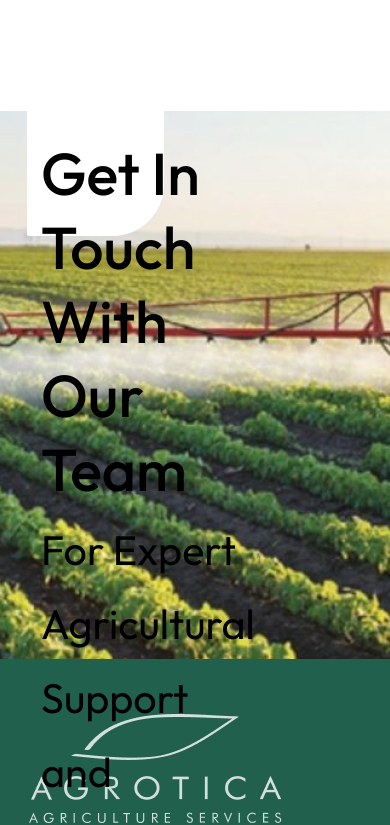
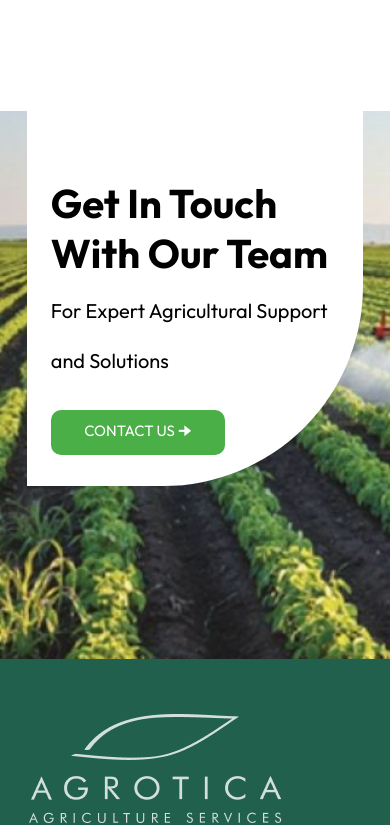
Before and after one commit to Chris-A-75/agrotica-home-page, a JavaScript app: page / in a window 390 px wide. Shown: the part 3984-4809 px from the top of the page. Built offline with nearby package versions, Linux system fonts and the light colour scheme; the HTML template or start-up script is replaced by a standard one; a web font is replaced by a local one.

Commit message:
section 5-5 responsive

```diff
--- a/src/App.css
+++ b/src/App.css
@@ -278,50 +278,32 @@
   }
 
 
-  .section-5-5 {
-    width: 100%;
-    position: relative;
+  .section-5-5-background-container {
+    height: 548px;
+    max-width: 100%;
+    background-size: cover;
+    overflow: hidden;
+    background-image: url('assets/Mask\ group1.png');
   }
-  .section-5-5-wrapper {
-    position: relative;
-    width: 100%;
-  }
-  .section-5-5-background-container {
-    width: 100%;
-    max-width: 1550px;
-    height: 548px;
-    overflow: hidden;
-  }
-  .section-5-5-background-image {
-    width: 100%;
-    height: 100%;
-    object-fit: cover;
-    display: block;
-  }
-  .section-5-5-overlay {
-    position: absolute;
-    top: 0%;
-    left: 7%;
+  .section-5-5-corner-shape {
+    background-color: white;
+    border-bottom-right-radius: 200px;
     width: 35%;
-    height: auto;
-  }
-  .section-5-5-foreground-image {
-    width: 100%;
-    height: auto;
-    display: block;
+    margin-left: 7%;
   }
   .section-5-5-text-block {
-    position: absolute;
-    top: 20%;
-    left: 10%;
     color: black;
-    font-size: 7vh;
-    font-weight: 500;
-    padding-right: 19px;
+    padding-top: 20%;
+    margin-left: 7%;
+    font-size: clamp(2.5rem, 4vw, 3.125rem);
+    font-weight: 600;
   }
   .section-5-5-subtext {
-    font-size: 4.9vh;
+    font-size: clamp(1.25rem, 2.5vw, 1.875rem);
     font-weight: 400;
+  }
+  .Bsection-5-5 {
+    margin: 10% 0;
   }
 
 
@@ -408,4 +390,11 @@
     .section-3-side-image {
       max-width: 50%;
     }
+    .section-5-5-corner-shape {
+      width: fit-content;
+      margin-right: 7%;
+    }
+    .Bsection-5-5 {
+      width: 56%;
+    }
   }
--- a/src/App.js
+++ b/src/App.js
@@ -232,32 +232,19 @@ function App() {
       </div>
 
       <div className="section-5-5">
-        <div className="section-5-5-wrapper">
           <div className="section-5-5-background-container">
-            <img
-              src={image17}
-              alt=""
-              className="section-5-5-background-image"
-            />
-          </div>
-
-          <div className="section-5-5-overlay">
-            <img
-              src={image18}
-              alt=""
-              className="section-5-5-foreground-image"
-            />
-            <div className="section-5-5-text-block">
+            <div className="section-5-5-corner-shape">
+              <div className="section-5-5-text-block">
               Get In Touch With Our Team
               <br />
               <span className="section-5-5-subtext">
                 For Expert Agricultural Support and Solutions
               </span>
               <br />
-              <button className="green-button-style">contact us 🠊</button>
+              <button className="green-button-style Bsection-5-5">contact us 🠊</button>
+            </div>
             </div>
           </div>
-        </div>
       </div>
 
       <footer className="section-6">
```
